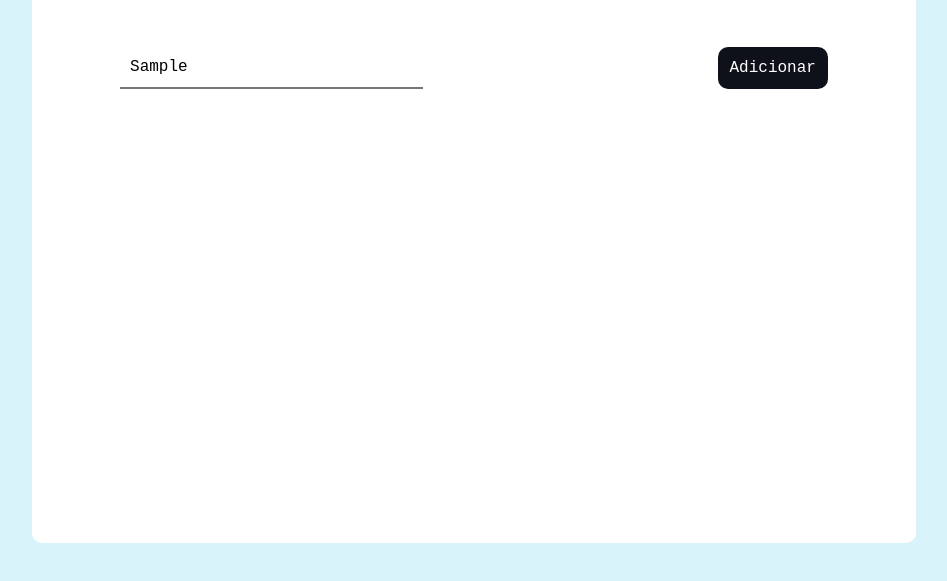
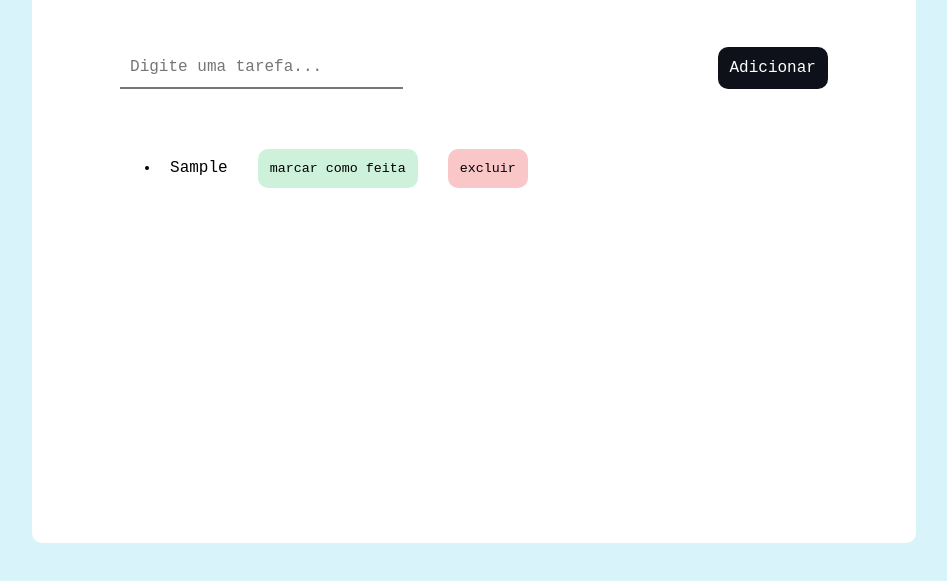
Before and after one commit to BrunoRisso58/ToDoList, a plain HTML site: page index.html in a window 1280 px wide. Both pictures are taken after typing "Sample" into the empty fields and a click on the button "Adicionar". Shown: the part 127-708 px from the top of the page, without its empty margins (166-1113 px from the left). Drawn offline with Linux system fonts and the light colour scheme.

Commit message:
Criando funçao de adicionar tarefa a lista e melhorando layout

```diff
--- a/index.html
+++ b/index.html
@@ -5,7 +5,8 @@
     <meta http-equiv="X-UA-Compatible" content="IE=edge">
     <meta name="viewport" content="width=device-width, initial-scale=1.0">
     <link rel="stylesheet" href="style.css">
-    <script src="js/script.js"></script>
+    <script src="js/Task.js"></script>
+    <script src="js/app.js"></script>
     <title>TasksToDo!</title>
 </head>
 <body>
@@ -13,10 +14,12 @@
     <section class="section">
         <h3 class="title">Lista de Tarefas</h3>
 
-        <div class="addTask">
-            <input type="text" name="task" id="task" placeholder="Digite uma tarefa...">
-            <button id="plus">Adicionar</button>
+        <div class="fill-task">
+            <input type="text" name="task-name" id="task-name" placeholder="Digite uma tarefa..." required>
+            <button id="plus" onclick="app.addTask()">Adicionar</button>
         </div>
+
+        <ul class="tasks-list"></ul>
     </section>
 
 </body>
--- /dev/null
+++ b/js/Task.js
@@ -0,0 +1,5 @@
+class Task {
+    constructor(taskName) {
+        this.taskName = taskName;
+    }
+}
--- /dev/null
+++ b/js/app.js
@@ -0,0 +1,30 @@
+class App {
+
+    addTask() {
+        let taskName = document.querySelector("#task-name").value;
+        let newTask = new Task(taskName);
+
+        let list = document.querySelector(".tasks-list");
+        document.querySelector(".section").appendChild(list);
+        let listElement = document.createElement("li");
+        listElement.setAttribute("class", "task-element")
+        list.appendChild(listElement);
+
+        listElement.innerText = newTask.taskName;
+
+        let buttonDone = document.createElement("button");
+        buttonDone.setAttribute("class", 'list-button button-done')
+        buttonDone.innerText = "marcar como feita";
+        listElement.appendChild(buttonDone);
+
+        let buttonRemove = document.createElement("button");
+        buttonRemove.setAttribute("class", "list-button button-remove");
+        buttonRemove.innerText = "excluir";
+        listElement.appendChild(buttonRemove);
+
+        document.querySelector("#task-name").value = "";
+    }
+
+}
+
+let app = new App();
--- a/style.css
+++ b/style.css
@@ -1,5 +1,6 @@
 * {
     font-family: 'Courier New', Courier, monospace;
+    box-sizing: border-box;
 }
 
 body {
@@ -9,7 +10,7 @@ body {
 
 .section {
     width: 70%;
-    height: 80vh;
+    min-height: 80vh;
     border-radius: 10px;
     margin: auto;
     background-color: white;
@@ -21,7 +22,7 @@ body {
     padding: 30px;
 }
 
-.addTask {
+.fill-task {
     display: flex;
     justify-content: space-between;
     margin-top: 50px;
@@ -29,7 +30,7 @@ body {
     margin-right: 10%;
 }
 
-#task {
+#task-name {
     border-top: 0;
     border-left: 0;
     border-right: 0;
@@ -41,18 +42,48 @@ body {
     padding-right: 10px;
 }
 
-#plus {
+button#plus {
     font-size: 16px;
     background-color: #0F111A;
     color: white;
     border: 0;
     padding: 12px;
-    border-radius: 10px
+    border-radius: 10px;
+    cursor: pointer;
 }
 
-#plus:hover {
-    cursor: pointer;
+button#plus:hover {
     background-color: #D8F3F9;
     color: #0F111A;
     transition: .2s;
 }
+
+.tasks-list {
+    margin-top: 50px;
+    margin-left: 10%;
+    margin-right: 10%;
+}
+
+.task-element {
+    padding: 10px;
+}
+
+.task-element:last-child {
+    padding-bottom: 50px;
+}
+
+.list-button {
+    margin-left: 30px;
+    border: 0;
+    padding: 12px;
+    border-radius: 10px;
+    cursor: pointer;
+}
+
+.button-done {
+    background-color: #CDF1DB;
+}
+
+.button-remove {
+    background-color: #F9C7C7;
+}
```
Also changed, not shown: js/script.js (deleted).
